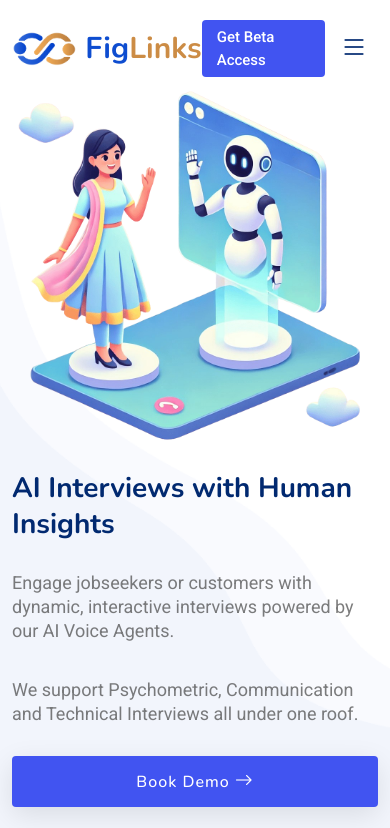
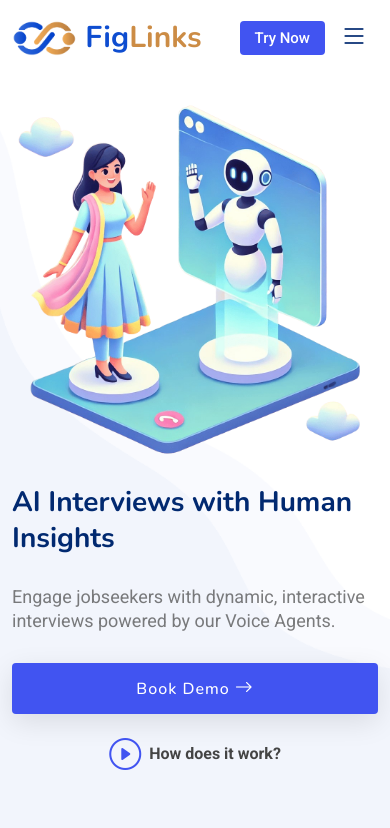
Before and after one commit to ugenkudupudiqbnox/FigLinks, a plain HTML site: page public_html/index.html in a window 390 px wide. Shown: the top 828 px of the page. Drawn offline with nearby package versions, Linux system fonts and the light colour scheme.

Commit message:
Try Now button added and optimization of index.html file for mobile screens

```diff
--- a/public_html/index.html
+++ b/public_html/index.html
@@ -77,7 +77,7 @@
         <i class="mobile-nav-toggle d-xl-none bi bi-list"></i>
       </nav>
 
-      <a class="btn-getstarted flex-md-shrink-0" href="https://earlyaccess.figlinks.com/">Get Beta Access</a>
+      <a class="btn-getstarted flex-md-shrink-0" href="https://earlyaccess.figlinks.com/join-interview/43">Try Now</a>
 
     </div>
   </header>
@@ -91,9 +91,9 @@
         <div class="row gy-4">
           <div class="col-lg-6 order-2 order-lg-1 d-flex flex-column justify-content-center">
             <h1 data-aos="fade-up">AI Interviews with Human Insights</h1> <br/>
-            <p data-aos="fade-up" data-aos-delay="100">Engage jobseekers or customers with dynamic, interactive interviews powered by our AI Voice Agents.</p>
-            <p data-aos="fade-up" data-aos-delay="100">We support Psychometric, Communication and Technical Interviews all under one roof.</p>
-            <div class="d-flex flex-column flex-md-row" data-aos="fade-up" data-aos-delay="200">
+            <p data-aos="fade-up" data-aos-delay="10">Engage jobseekers with dynamic, interactive interviews powered by our Voice Agents.</p>
+            <p data-aos="fade-up" data-aos-delay="10" class="d-none d-md-block">We support Psychometric, Communication and Technical Interviews all under one roof.</p>
+            <div class="d-flex flex-column flex-md-row" data-aos="fade-up" data-aos-delay="20">
               <a href="https://calendly.com/ugen-qbnox/30min" class="btn-get-started">Book Demo<i class="bi bi-arrow-right"></i></a>
               <a href="https://www.youtube.com/watch?v=91CwUPCV5-M" class="glightbox btn-watch-video d-flex align-items-center justify-content-center ms-0 ms-md-4 mt-4 mt-md-0"><i class="bi bi-play-circle"></i><span>How does it work?</span></a>
             </div>
```
Also changed, not shown: public_html/blog-agenticai.html (+1 -1 lines), public_html/blog-aihiring.html (+1 -1 lines), public_html/blog-aihype.html (+1 -1 lines), public_html/blog.html (+1 -1 lines).
